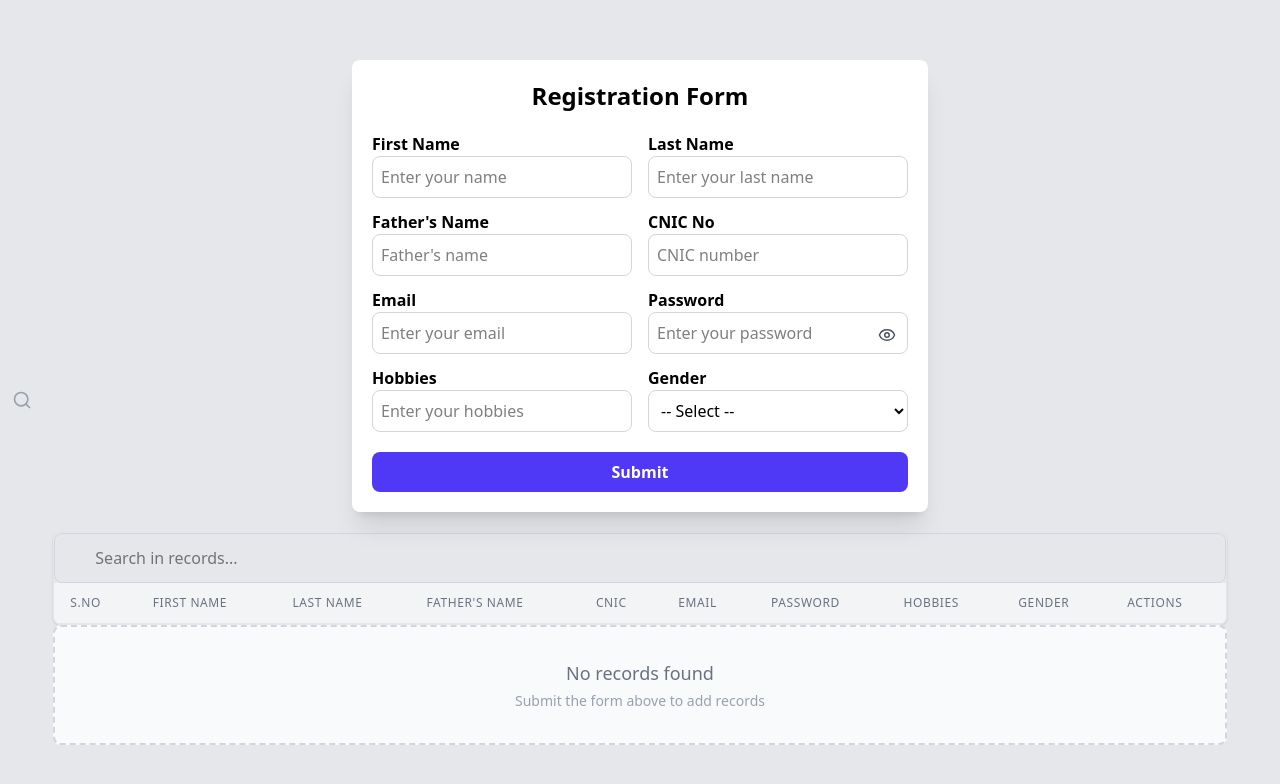
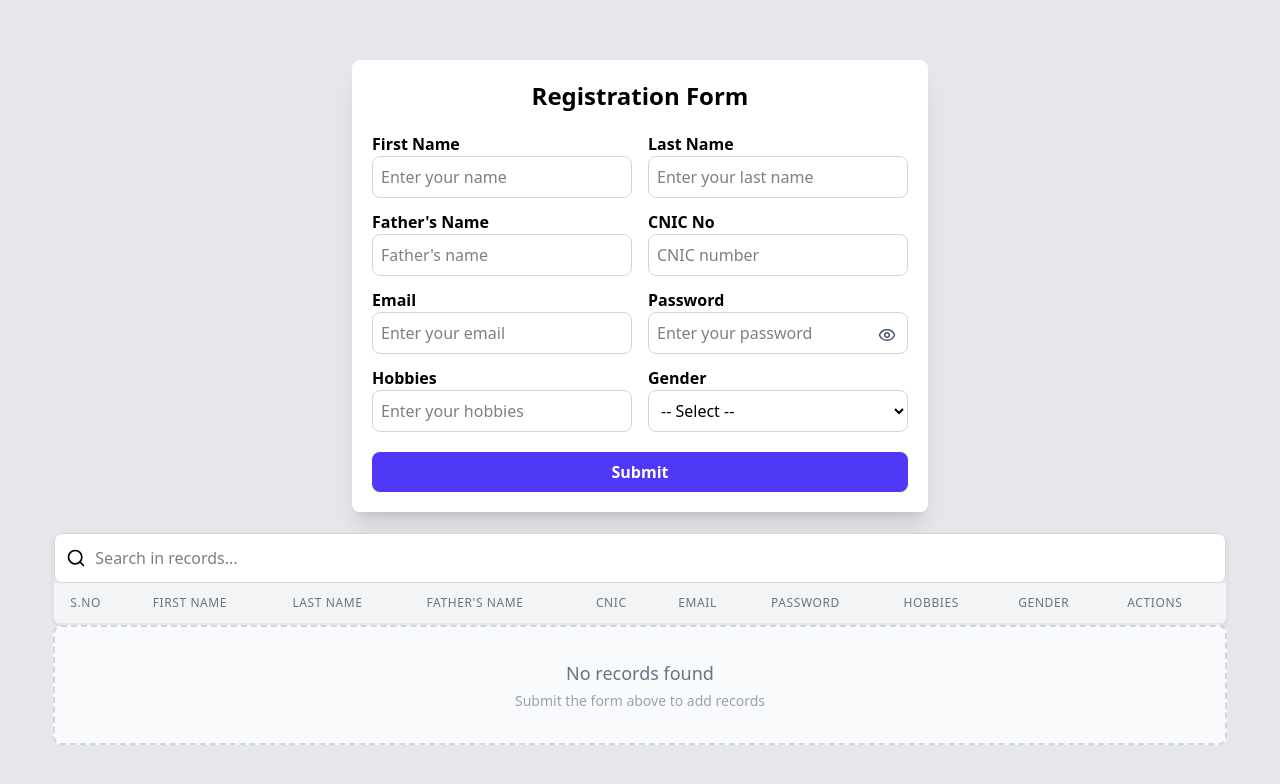
Before and after one commit to Muhammad-Munsif/react-form-validation, a React (Vite) app: page / in a window 1280 px wide. Shown: the top 784 px of the page. Built offline with nearby package versions, Linux system fonts and the light colour scheme.

Commit message:
small changes and added for small code to TableData component file

```diff
--- a/src/App.jsx
+++ b/src/App.jsx
@@ -1,6 +1,6 @@
 import React from "react";
 import "animate.css";
-import FormValidation from "./FormValidation";
+import FormValidation from "./components/FormValidation";
 import { ToastContainer } from "react-toastify";
 
 const App = () => {
--- a/src/FormValidation.jsx
+++ b/src/components/FormValidation.jsx
@@ -1,7 +1,7 @@
 import React, { useState } from "react";
 import { toast } from "react-toastify";
-import RegistrationForm from "./RegistrationForm";
-import TableData from "./TableData";
+import RegistrationForm from "../components/RegistrationForm";
+import TableData from "../components/TableData";
 
 const FormValidation = () => {
   const [tableData, setTableData] = useState([]);
--- a/src/TableData.jsx
+++ b/src/components/TableData.jsx
@@ -24,10 +24,10 @@ const DataTable = ({ data, onEdit, onDelete }) => {
       {/* Desktop Table with Custom Scrollbar */}
       <div className="hidden sm:block max-h-[200px] overflow-y-auto border border-gray-200 rounded-lg shadow scrollbar-thin scrollbar-thumb-gray-300 scrollbar-track-gray-100 scrollbar-thumb-rounded">
         {/* Add Search Bar in DataTable */}
-        <div className=" ">
-          <div className="">
+
+          <div className="relative">
             <Search
-              className="absolute left-3 top-1/2 transform -translate-y-1/2 text-gray-400"
+              className="absolute left-3 top-1/2 transform -translate-y-1/2 text-black font-semibold"
               size={20}
             />
             <input
@@ -35,10 +35,10 @@ const DataTable = ({ data, onEdit, onDelete }) => {
               placeholder="Search in records..."
               value={searchTerm}
               onChange={(e) => setSearchTerm(e.target.value)}
-              className="w-full p-3 pl-10 border border-gray-300 rounded-lg focus:border-indigo-500 focus:ring-2 focus:ring-indigo-200 outline-none"
+              className="w-full p-3 pl-10 border border-gray-300 rounded-lg focus:border-indigo-500 focus:ring-2 focus:ring-indigo-200 outline-none bg-white"
             />
           </div>
-        </div>
+
         <table className="min-w-full divide-y divide-gray-200">
           <thead className="bg-gray-100 sticky top-0 z-10">
             <tr>
```
Also changed, not shown: src/components/RegistrationForm.jsx (renamed from src/RegistrationForm.jsx).
